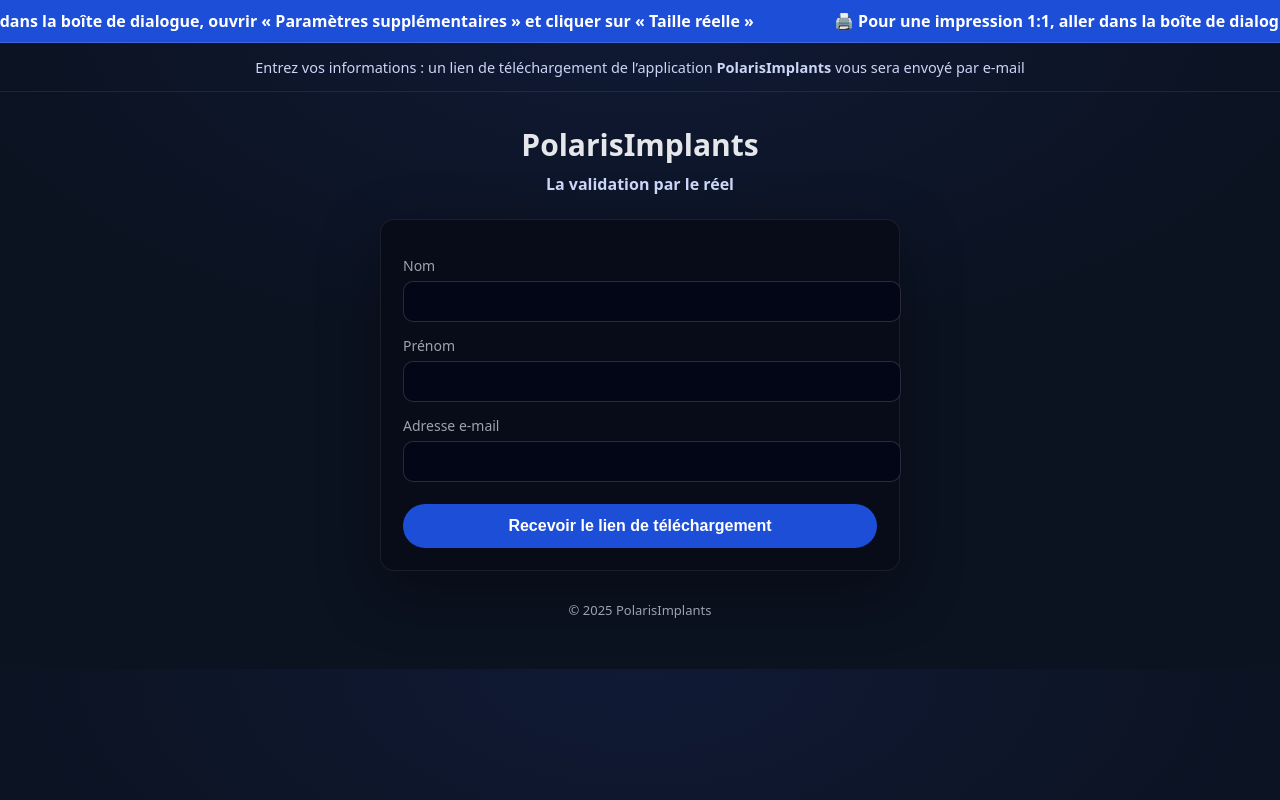
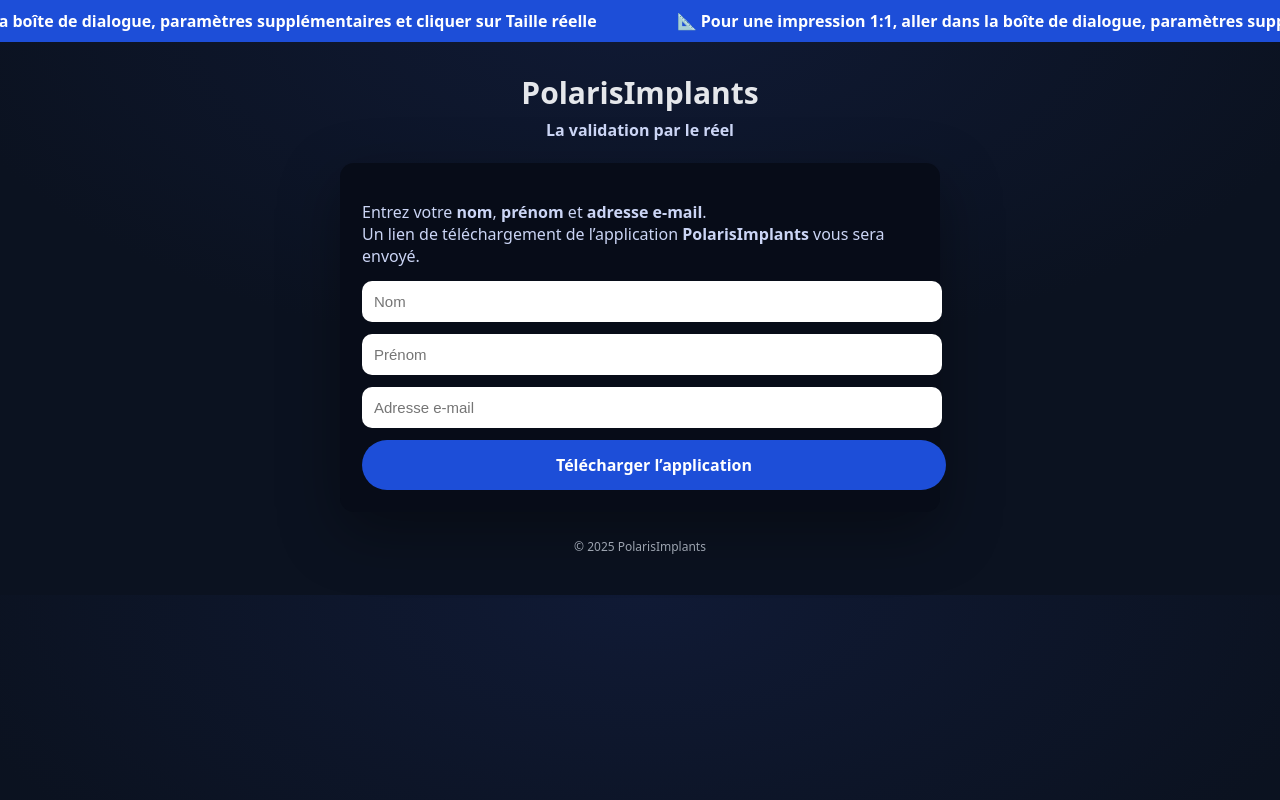
Before and after one commit to PolarisImplants/PolarisImplants-Download, a plain HTML site: page index.html in a window 1280 px wide. Drawn offline with Linux system fonts and the light colour scheme.

Commit message:
Update index.html

```diff
--- a/index.html
+++ b/index.html
@@ -9,9 +9,8 @@
 :root{
   --bg:#0b1220;
   --card:#070c18;
-  --border:#1f2937;
   --text:#e5e7eb;
-  --muted:#9ca3af;
+  --muted:#cbd5f5;
   --blue:#1d4ed8;
   --blue2:#2563eb;
   --radius:14px;
@@ -24,110 +23,90 @@ body{
   color:var(--text);
 }
 
-/* ===== Bandeau défilant immédiat ===== */
+/* ===== Bandeau défilant ===== */
 .marquee{
-  position:relative;
-  overflow:hidden;
   background:#1d4ed8;
   color:#fff;
-  border-bottom:1px solid rgba(255,255,255,.15);
-}
-
-.marquee-track{
-  display:flex;
-  width:max-content;
-  animation: marquee 18s linear infinite;
-}
-
-.marquee span{
-  padding:10px 40px;
-  font-weight:600;
+  overflow:hidden;
   white-space:nowrap;
 }
 
-@keyframes marquee{
+.marquee-content{
+  display:inline-flex;
+  animation:scroll 14s linear infinite;
+}
+
+.marquee-content span{
+  padding:10px 40px;
+  font-weight:600;
+}
+
+@keyframes scroll{
   from{ transform:translateX(0); }
   to{ transform:translateX(-50%); }
 }
 
-/* ===== Texte fixe ===== */
-.notice{
-  text-align:center;
-  padding:14px 16px;
-  font-size:14.5px;
-  color:#cbd5f5;
-  border-bottom:1px solid rgba(255,255,255,.08);
-}
-
-/* ===== Contenu ===== */
 .wrap{
-  max-width:520px;
+  max-width:600px;
   margin:auto;
-  padding:32px 16px 50px;
+  padding:30px 16px 40px;
 }
 
 .hero{
   text-align:center;
-  margin-bottom:24px;
+  margin-bottom:22px;
 }
 
 .hero h1{
-  margin:0 0 8px;
+  margin:0 0 6px;
   font-size:30px;
 }
 
 .hero p{
   margin:0;
-  color:#cbd5f5;
+  color:var(--muted);
+  font-weight:600;
 }
 
 .card{
   background:var(--card);
-  border:1px solid rgba(255,255,255,.08);
   border-radius:var(--radius);
   padding:22px;
   box-shadow:0 20px 60px rgba(0,0,0,.35);
 }
 
-label{
-  display:block;
-  margin-top:14px;
-  font-size:14px;
-  color:var(--muted);
+.card p{
+  color:#cbd5f5;
+  margin-bottom:14px;
 }
 
 input{
   width:100%;
-  margin-top:6px;
-  padding:11px;
+  padding:12px;
+  margin-bottom:12px;
   border-radius:10px;
-  border:1px solid rgba(255,255,255,.15);
-  background:#020617;
-  color:#fff;
+  border:none;
   font-size:15px;
 }
 
 .btn{
-  margin-top:22px;
+  display:block;
   width:100%;
-  padding:13px;
+  padding:14px;
   border-radius:999px;
   background:var(--blue);
-  border:none;
   color:#fff;
-  font-size:16px;
-  font-weight:600;
-  cursor:pointer;
+  font-weight:700;
+  text-decoration:none;
+  text-align:center;
 }
 
-.btn:hover{
-  background:var(--blue2);
-}
+.btn:hover{ background:var(--blue2); }
 
 .footer{
   text-align:center;
-  margin-top:30px;
-  font-size:13px;
+  margin-top:26px;
+  font-size:12px;
   color:#9ca3af;
 }
 </style>
@@ -135,40 +114,31 @@ input{
 
 <body>
 
-<!-- Bandeau défilant -->
+<!-- Bandeau -->
 <div class="marquee">
-  <div class="marquee-track">
-    <span>🖨️ Pour une impression 1:1, aller dans la boîte de dialogue, ouvrir « Paramètres supplémentaires » et cliquer sur « Taille réelle »</span>
-    <span>🖨️ Pour une impression 1:1, aller dans la boîte de dialogue, ouvrir « Paramètres supplémentaires » et cliquer sur « Taille réelle »</span>
+  <div class="marquee-content">
+    <span>📐 Pour une impression 1:1, aller dans la boîte de dialogue, paramètres supplémentaires et cliquer sur Taille réelle</span>
+    <span>📐 Pour une impression 1:1, aller dans la boîte de dialogue, paramètres supplémentaires et cliquer sur Taille réelle</span>
   </div>
-</div>
-
-<!-- Texte fixe -->
-<div class="notice">
-  Entrez vos informations : un lien de téléchargement de l’application <b>PolarisImplants</b> vous sera envoyé par e-mail
 </div>
 
 <div class="wrap">
   <div class="hero">
     <h1>PolarisImplants</h1>
-    <p><b>La validation par le réel</b></p>
+    <p>La validation par le réel</p>
   </div>
 
   <div class="card">
-    <form action="mailto:polarisimplants@gmail.com" method="post" enctype="text/plain">
-      <label>Nom</label>
-      <input type="text" name="Nom" required>
+    <p>
+      Entrez votre <b>nom</b>, <b>prénom</b> et <b>adresse e-mail</b>.<br>
+      Un lien de téléchargement de l’application <b>PolarisImplants</b> vous sera envoyé.
+    </p>
 
-      <label>Prénom</label>
-      <input type="text" name="Prénom" required>
+    <input id="nom" placeholder="Nom">
+    <input id="prenom" placeholder="Prénom">
+    <input id="email" placeholder="Adresse e-mail">
 
-      <label>Adresse e-mail</label>
-      <input type="email" name="Email" required>
-
-      <button class="btn" type="submit">
-        Recevoir le lien de téléchargement
-      </button>
-    </form>
+    <a class="btn" href="#" onclick="envoyerMail()">Télécharger l’application</a>
   </div>
 
   <div class="footer">
@@ -176,5 +146,25 @@ input{
   </div>
 </div>
 
+<script>
+function envoyerMail(){
+  const nom = encodeURIComponent(document.getElementById('nom').value);
+  const prenom = encodeURIComponent(document.getElementById('prenom').value);
+  const email = encodeURIComponent(document.getElementById('email').value);
+
+  const sujet = "Demande%20de%20t%C3%A9l%C3%A9chargement%20PolarisImplants";
+
+  const corps =
+    "Nom%20=%20" + nom +
+    "%0APr%C3%A9nom%20=%20" + prenom +
+    "%0AEmail%20=%20" + email;
+
+  window.location.href =
+    "mailto:polarisimplants@gmail.com" +
+    "?subject=" + sujet +
+    "&body=" + corps;
+}
+</script>
+
 </body>
 </html>
```
